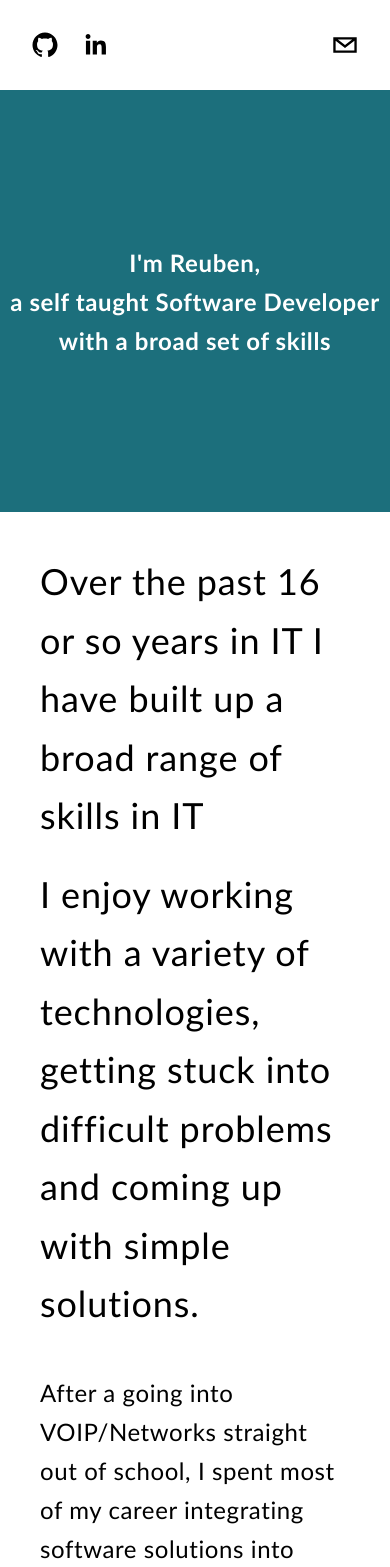
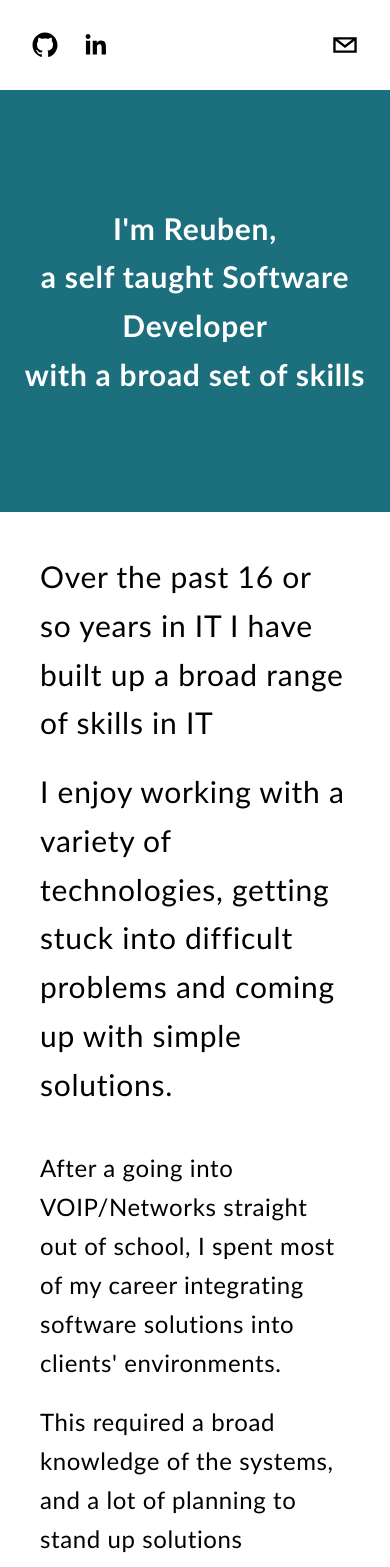
Before and after one commit to watchmego/portfolioV1, a React (Create React App) app: page / in a window 390 px wide. Shown: the top 1567 px of the page. Built offline with nearby package versions, Linux system fonts and the light colour scheme.

Commit message:
updated phrasing

```diff
--- a/src/components/About.js
+++ b/src/components/About.js
@@ -6,16 +6,16 @@ const About = () => {
     <div className="max-w-[1100px] px-10 py-10 items-center justify-center m-auto">
       <div className="flex gap-10 w-full  height-auto flex-col xl:flex-row  ">
         <div className="w-full xl:w-[calc(50%-20px)] ">
-        <p className="lg:text-5xl text-4xl tracking-wide leading-relaxed">
+        <p className="lg:text-5xl text-3xl tracking-wide leading-relaxed">
           Over the past 16 or so years in IT I have built up a broad range of skills in IT
           </p>
-          <p className=" lg:text-5xl text-4xl pt-5 tracking-wide leading-relaxed">
+          <p className=" lg:text-5xl text-3xl pt-5 tracking-wide leading-relaxed">
             I enjoy working with a variety of technologies, getting stuck into difficult problems and coming up with simple solutions.
         </p>
         </div>
         <div className="w-full xl:w-[calc(50%-20px)] ">
         <p className="lg:text-3xl text-2xl tracking-wide leading-relaxed">
-          After a going into VOIP/Networks straight out of school, I spent most of my career integrating software solutions into existing environments.
+          After a going into VOIP/Networks straight out of school, I spent most of my career integrating software solutions into clients' environments.
           </p>
           <p className="lg:text-3xl text-2xl pt-5 tracking-wide leading-relaxed">
             This required a broad knowledge of the systems, and a lot of planning to stand up solutions successfully.
--- a/src/components/Banner.js
+++ b/src/components/Banner.js
@@ -3,7 +3,7 @@ import React from "react";
 const Banner = () => {
   return (
     <div className="h-[calc(100vh/2)] flex items-center justify-center bg-[#1c6f7c]">
-      <h1 className="text-2xl lg:text-5xl font-bold text-center tracking-wide leading-relaxed text-white">
+      <h1 className="text-3xl lg:text-5xl font-bold text-center tracking-wide leading-relaxed text-white">
         I'm Reuben,
         <br /> a self taught Software Developer <br />
         with a broad set of skills
```
